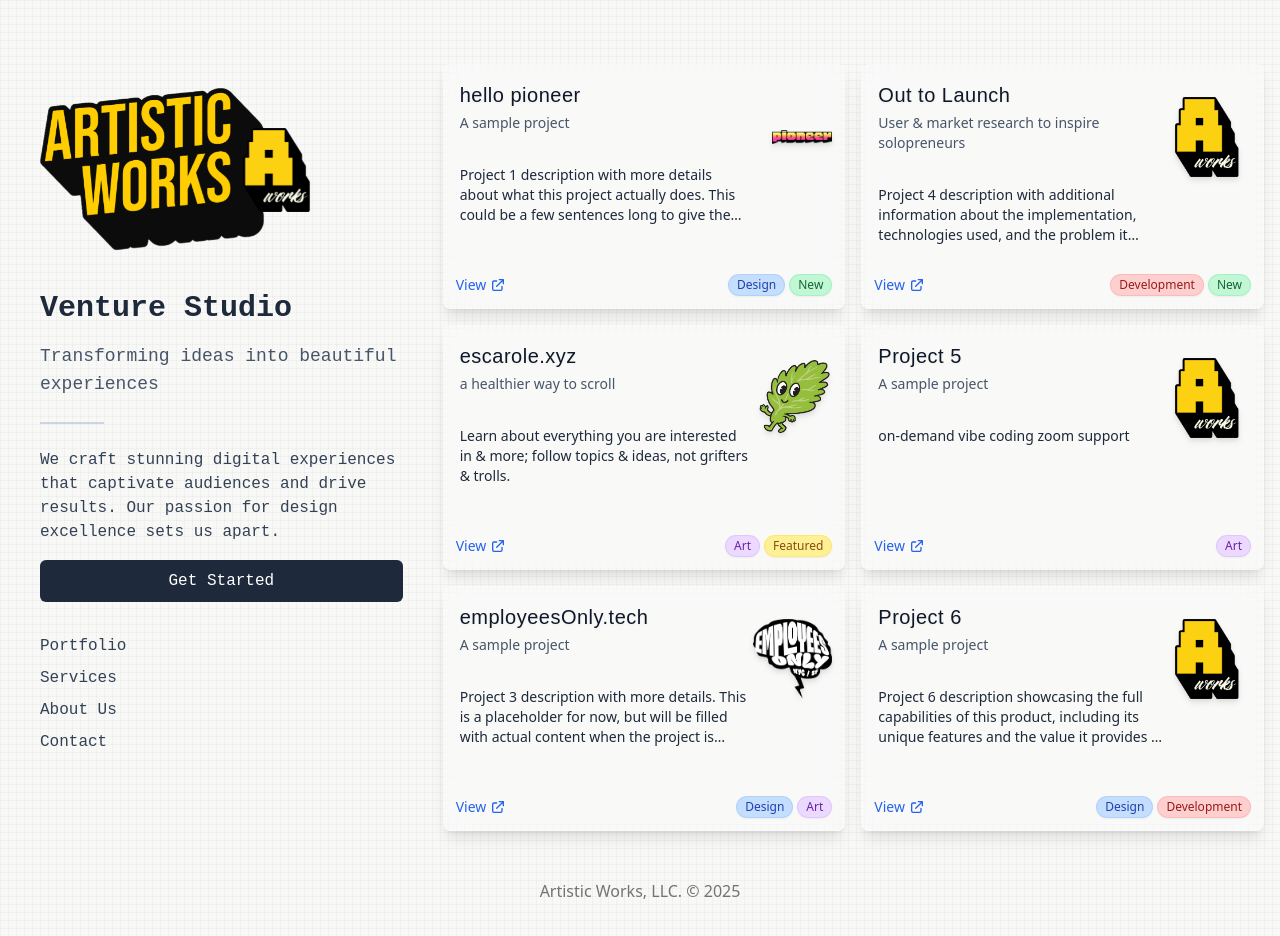
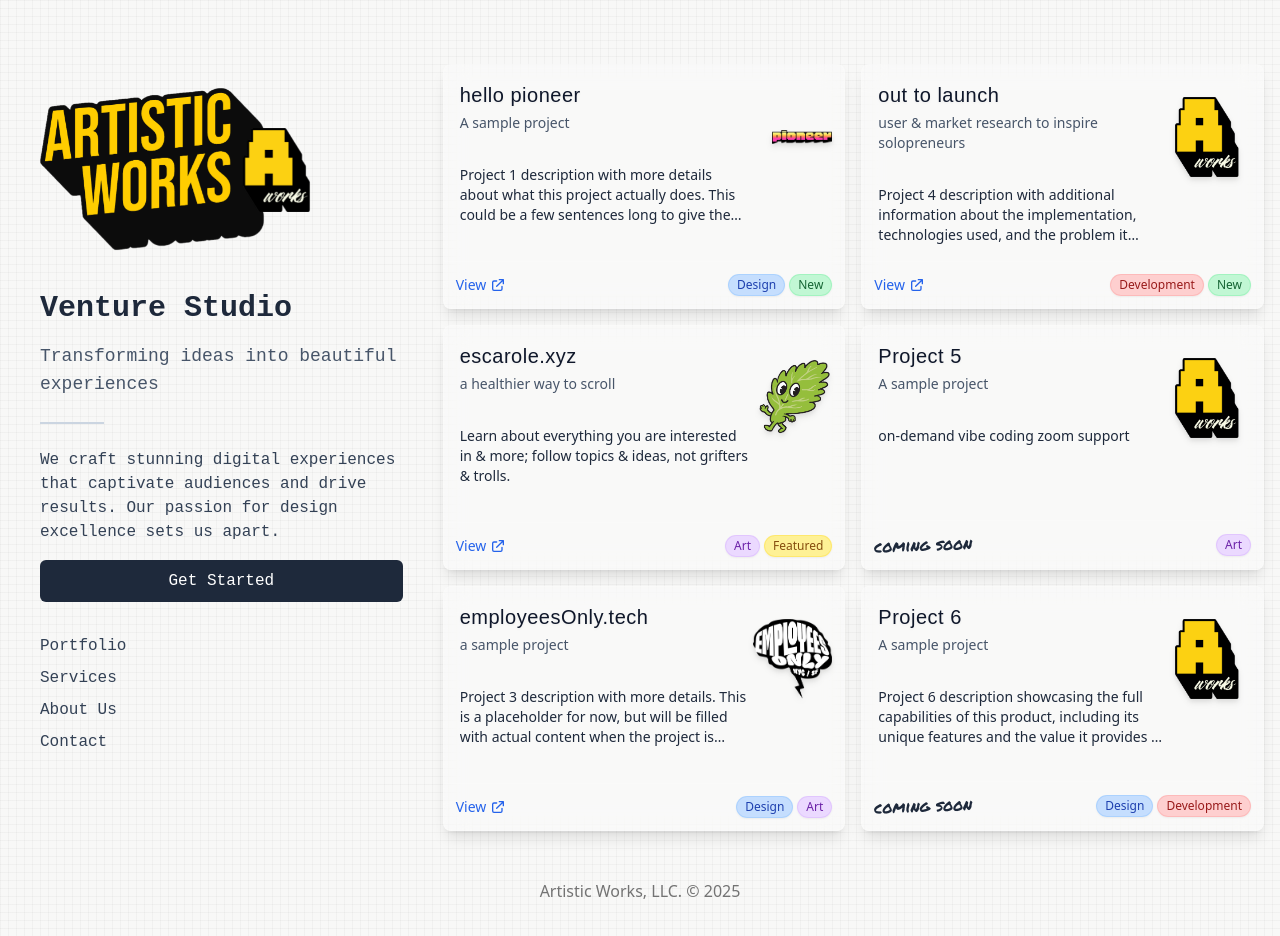
Before and after one commit to adm-vi/artistic-works, a React (Vite) app: page / in a window 1280 px wide. Shown: the top 936 px of the page. Built offline with nearby package versions, Linux system fonts and the light colour scheme; a web font is replaced by a local one.

Commit message:
feat: add Permanent Marker font for coming soon text

```diff
--- a/package.json
+++ b/package.json
@@ -12,6 +12,7 @@
   "dependencies": {
     "@fontsource/jersey-25": "^5.2.5",
     "@fontsource/nanum-gothic-coding": "^5.2.5",
+    "@fontsource/permanent-marker": "^5.2.5",
     "clsx": "^2.1.1",
     "react": "^19.0.0",
     "react-dom": "^19.0.0",
--- a/src/components/ProjectCard.jsx
+++ b/src/components/ProjectCard.jsx
@@ -22,6 +22,8 @@ const getBadgeStyles = (color) => {
 };
 
 const ProjectCard = ({ title, description, content, externalLink, image, imageClass, badges = [] }) => {
+  const hasValidLink = externalLink && externalLink !== "-";
+
   return (
     <div className="h-auto md:h-auto max-h-[280px] rounded-lg border border-white/20 shadow-lg hover:shadow-xl transition-shadow duration-300 bg-white/30 backdrop-blur-md overflow-hidden relative flex flex-col">
       <div className="absolute top-2 md:top-8 right-1 md:right-3 drop-shadow-md">
@@ -42,6 +44,7 @@ const ProjectCard = ({ title, description, content, externalLink, image, imageCl
       </div>
 
       <div className="border-t border-white/20 flex items-center justify-between gap-1 md:gap-0 p-2 md:p-3 pt-1 py-1 mt-auto">
+        {hasValidLink ? (
           <a
             href={externalLink}
             target="_blank"
@@ -64,6 +67,11 @@ const ProjectCard = ({ title, description, content, externalLink, image, imageCl
               />
             </svg>
           </a>
+        ) : (
+          <span style={{fontFamily: "'Permanent Marker', cursive"}} className="text-slate-800 text-sm md:text-base -rotate-2">
+            coming soon
+          </span>
+        )}
         <div className="flex flex-wrap gap-0.5 md:gap-1">
           {badges.map((badge, index) => (
             <span
--- a/src/data/projects.js
+++ b/src/data/projects.js
@@ -17,7 +17,7 @@ export const projects = [
     title: "escarole.xyz",
     description: "a healthier way to scroll",
     content: "Learn about everything you are interested in & more; follow topics & ideas, not grifters & trolls.",
-    externalLink: "https://example.com/project2",
+    externalLink: "https://www.escarole.xyz/",
     image: "/images/Escarole.png",
     badges: [
       { text: "Art", color: "purple" },
@@ -27,7 +27,7 @@ export const projects = [
   {
     id: "employeesOnly",
     title: "employeesOnly.tech",
-    description: "A sample project",
+    description: "a sample project",
     content: "Project 3 description with more details. This is a placeholder for now, but will be filled with actual content when the project is ready to be showcased.",
     externalLink: "https://employeesonly.tech/",
     image: "/images/EmployeesOnly.png",
@@ -38,10 +38,10 @@ export const projects = [
   },
   {
     id: "launch",
-    title: "Out to Launch",
-    description: "User & market research to inspire solopreneurs",
+    title: "out to launch",
+    description: "user & market research to inspire solopreneurs",
     content: "Project 4 description with additional information about the implementation, technologies used, and the problem it solves for users.",
-    externalLink: "https://example.com/project4",
+    externalLink: "https://outtolaunch.io/",
     image: "/images/project3.png",
     badges: [
       { text: "Development", color: "red" },
@@ -53,7 +53,7 @@ export const projects = [
     title: "Project 5",
     description: "A sample project",
     content: "on-demand vibe coding zoom support",
-    externalLink: "https://example.com/project5",
+    externalLink: "-",
     image: "/images/project3.png",
     badges: [
       { text: "Art", color: "purple" }
@@ -64,7 +64,7 @@ export const projects = [
     title: "Project 6",
     description: "A sample project",
     content: "Project 6 description showcasing the full capabilities of this product, including its unique features and the value it provides to users.",
-    externalLink: "https://example.com/project6",
+    externalLink: "-",
     image: "/images/project3.png",
     badges: [
       { text: "Design", color: "blue" },
--- a/src/main.jsx
+++ b/src/main.jsx
@@ -1,8 +1,9 @@
 import { StrictMode } from 'react'
 import { createRoot } from 'react-dom/client'
 import '@fontsource/jersey-25'
-import '@fontsource/nanum-gothic-coding'
-import '@fontsource/nanum-gothic-coding/700.css' // Bold weight
+import '@fontsource/nanum-gothic-coding/latin-400.css'
+import '@fontsource/nanum-gothic-coding/latin-700.css'
+import '@fontsource/permanent-marker'
 import './index.css'
 import App from './App.jsx'
 
```
Also changed, not shown: 1 other file (tests, documents, lock files or other folders). Lines whose indentation alone changed are shown as unchanged.
